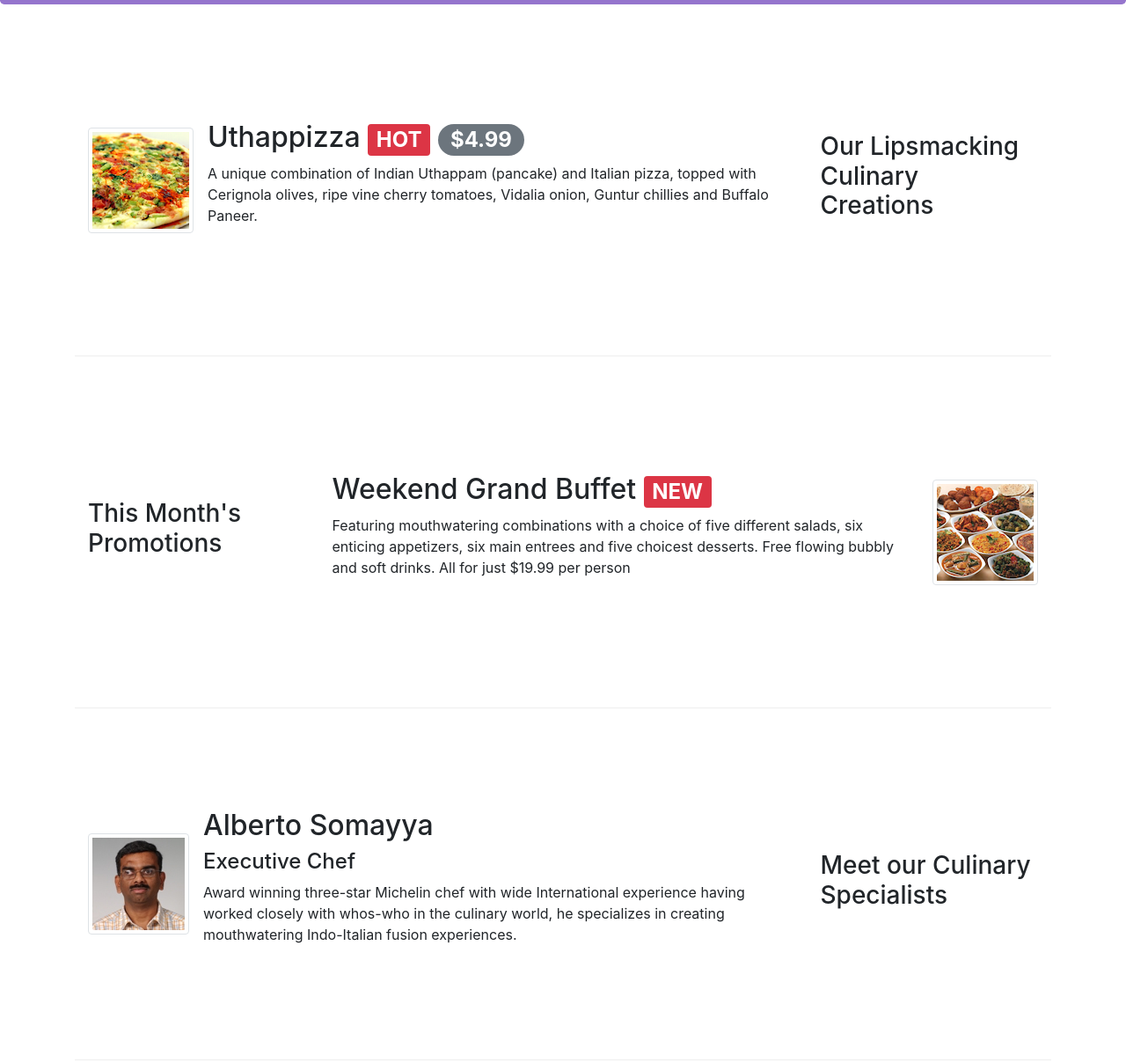
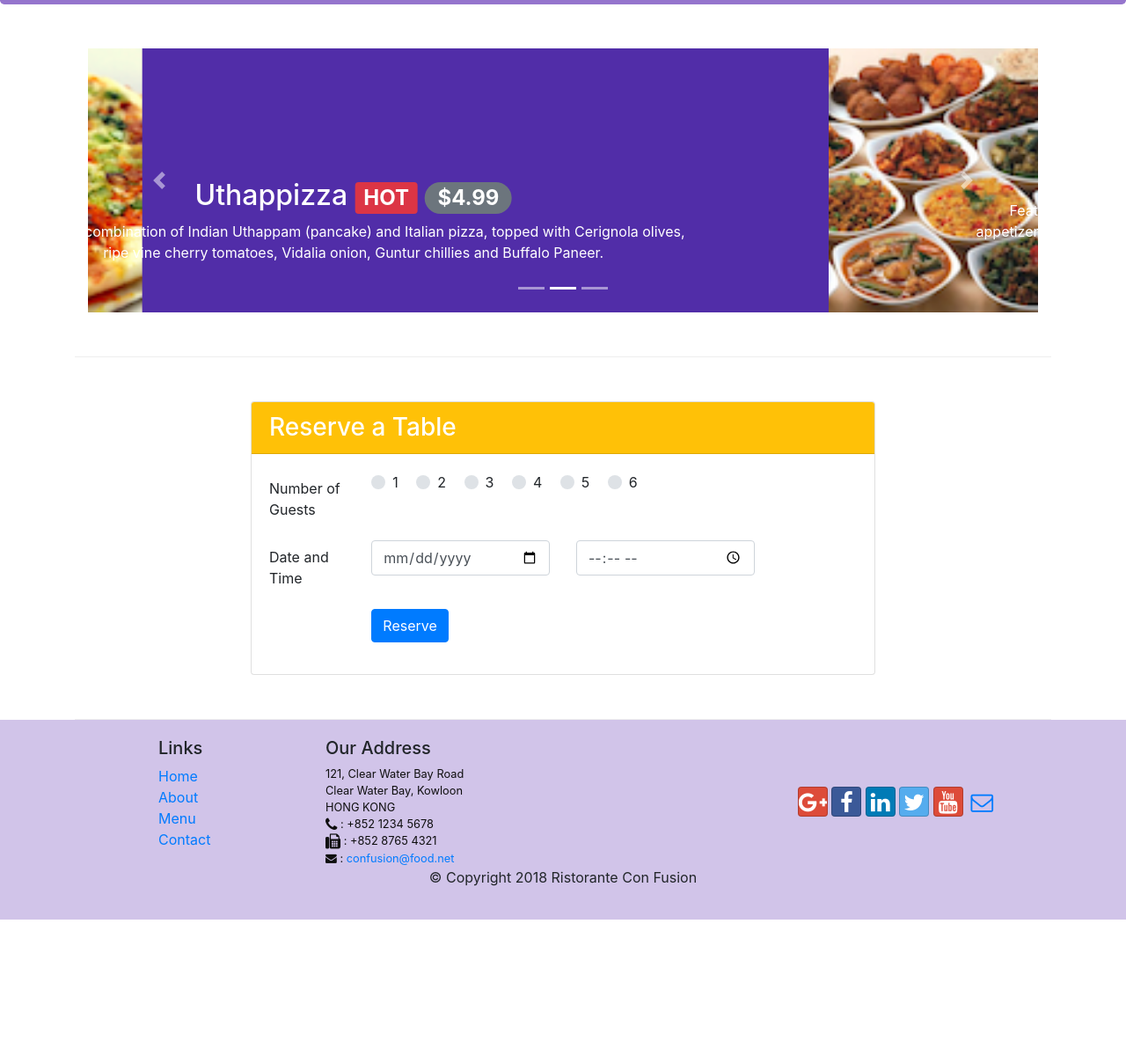
Before and after one commit to royFloresNyc/bootstrap4-exercise-conFusion, a website: page index.html in a window 1280 px wide. Shown: the part 329-1537 px from the top of the page at 88% size. After the commit the page ends 1374 px from the top, so only its background shows below. Drawn offline with nearby package versions, Linux system fonts and the light colour scheme.

Commit message:
Carousel

```diff
--- a/css/styles.css
+++ b/css/styles.css
@@ -44,3 +44,18 @@ body {
   border-bottom: 1px solid #ddd;
   padding: 10px;
 }
+
+.carousel {
+  background: #512da8;
+}
+
+.carousel-item {
+  height: 300px;
+}
+
+.carousel-item img {
+  position: absolute;
+  top: 0;
+  left: 0;
+  min-height: 300px;
+}
--- a/index.html
+++ b/index.html
@@ -98,48 +98,33 @@
     </header>
 
     <div class="container">
-        <div class="row row-content align-items-center">
-            <div class="col-12 col-sm-4 order-sm-last col-md-3">
-                <h3>Our Lipsmacking Culinary Creations</h3>
-            </div>
-            <div class="col col-sm order-sm-first col-md">
-                <div class="media">
-                    <img class="d-flex mr-3 img-thumbnail align-self-center" src="img/uthappizza.png" alt="Uthapizza">
-                    <div class="media-body">
-                        <h2 class="mt-0">Uthappizza <span class="badge badge-danger">HOT</span> <span class="badge badge-pill badge-secondary">$4.99</span></h2>
-                        <p class="d-none d-sm-block">A unique combination of Indian Uthappam (pancake) and Italian pizza, topped with Cerignola olives, ripe vine cherry tomatoes, Vidalia onion, Guntur chillies and Buffalo Paneer.</p>
+
+        <!------------------Carousel --------------------->
+        <div class="row row-content">
+            <div class="col">
+                <div id="mycarousel" class="carousel slide" data-ride="carousel">
+                    <!------------------Carousel Content--------------------->
+                    <div class="carousel-inner" role="listbox">
+                        <div class="carousel-item active">
+                            <img class="d-block img-fluid" src="img/uthappizza.png" alt="Uthapizza">
+                            <div class="carousel-caption d-none d-md-block">
+                                <h2>Uthappizza <span class="badge badge-danger">HOT</span> <span class="badge badge-pill badge-secondary">$4.99</span></h2>
+                                <p>A unique combination of Indian Uthappam (pancake) and Italian pizza, topped with Cerignola olives, ripe vine cherry tomatoes, Vidalia onion, Guntur chillies and Buffalo Paneer.</p>
                             </div>
                         </div>
+                        <div class="carousel-item">
+                            <img class="d-block img-fluid" src="img/buffet.png" alt="buffet">
+                            <div class="carousel-caption d-none d-md-block">
+                                <h2>Weekend Grand Buffet <span class="badge badge-danger">NEW</span></h2>
+                                <p>Featuring mouthwatering combinations with a choice of five different salads, six enticing appetizers, six main entrees and five choicest desserts. Free flowing bubbly and soft drinks. All for just $19.99 per person </p>
                             </div>
                         </div>
-
-
-        <div class="row row-content align-items-center">
-            <div class="col-12 col-sm-4 col-md-3">
-                <h3>This Month's Promotions</h3>
-            </div>
-            <div class="col col-sm col-md">
-                <div class="media">
-                    <div class="media-body">
-                        <h2 class="mt-0">Weekend Grand Buffet <span class="badge badge-danger">NEW</span></h2>
-                        <p class="d-none d-sm-block">Featuring mouthwatering combinations with a choice of five different salads, six enticing appetizers, six main entrees and five choicest desserts. Free flowing bubbly and soft drinks. All for just $19.99 per person </p>
-                    </div>
-                    <img class="d-flex ml-3 img img-thumbnail align-self-center" src="img/buffet.png" alt="buffet">
-                </div>
-            </div>
-        </div>
-
-        <div class="row row-content align-items-center">
-            <div class="col-12 col-sm-4 order-sm-last col-md-3">
-                <h3>Meet our Culinary Specialists</h3>
-            </div>
-            <div class="col col-sm order-sm-first col-md">
-                <div class="media">
-                    <img class="d-flex mr-3 img-thumbnail align-self-center" src="img/alberto.png" alt="Alberto Somayya">
-                    <div class="media-body">
-                        <h2 class="mt-0">Alberto Somayya</h2>
+                        <div class="carousel-item">
+                            <img class="d-block img-fluid" src="img/alberto.png" alt="Alberto Somayya">
+                            <div class="carousel-caption d-none d-md-block">
+                                <h2>Alberto Somayya</h2>
                                 <h4>Executive Chef</h4>
-                        <p class="d-none d-sm-block">Award winning three-star Michelin chef with wide
+                                <p>Award winning three-star Michelin chef with wide
                                     International experience having worked closely with
                                     whos-who in the culinary world, he specializes in
                                     creating mouthwatering Indo-Italian fusion experiences.
@@ -147,7 +132,24 @@
                             </div>
                         </div>
                     </div>
+                    <!------------------Slide Indicators --------------------->
+                    <ol class="carousel-indicators">
+                        <li data-target="#mycarousel" data-slide-to="0" class="active"></li>
+                        <li data-target="#mycarousel" data-slide-to="1"></li>
+                        <li data-target="#mycarousel" data-slide-to="2"></li>
+                    </ol>
+                    <!------------------Prev and Next Controls --------------------->
+                    <a class="carousel-control-prev" href="#mycarousel" role="button" data-slide="prev">
+                        <span class="carousel-control-prev-icon"></span>
+                    </a>
+                    <a class="carousel-control-next" href="#mycarousel" role="button" data-slide="next">
+                        <span class="carousel-control-next-icon"></span>
+                    </a>
                 </div>
+            </div>
+        </div>
+
+        <!-------------------------------Reservation Form -------------- --------------------->
 
         <div class="row row-content align-items-center" id="reserve-table">
             <div class="col-12 col-sm-8 offset-sm-2">
```
Lines whose indentation alone changed are shown as unchanged.
